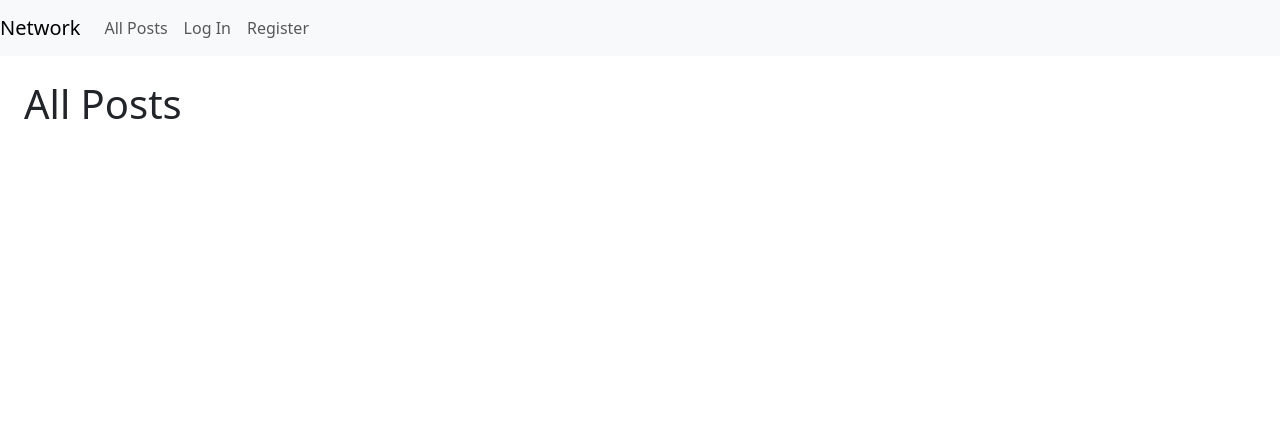
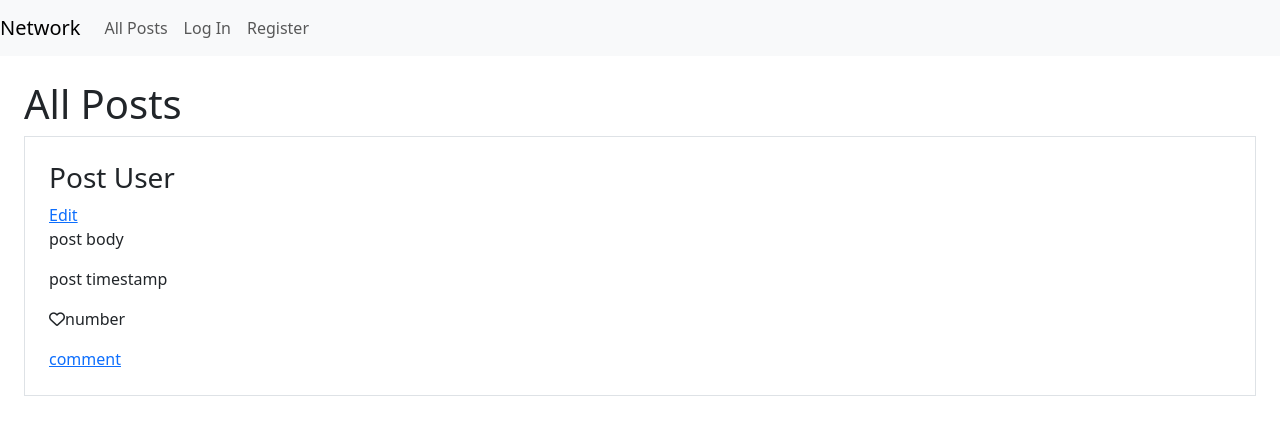
Before and after one commit to AutoAFK/cs50-network, a Django app: page / in a window 1280 px wide. Shown: the top 435 px of the page. Run offline with Django 3.2, Linux system fonts and the light colour scheme; some libraries are stand-ins or nearby versions.

Commit message:
Created layout of the index page

```diff
--- a/network/templates/network/index.html
+++ b/network/templates/network/index.html
@@ -12,4 +12,14 @@
       </div>
     </form>
   {% endif %}
+  <div class="border border-gray p-4 my-2">
+    <h3>Post User</h3>
+    <a href="#">Edit</a>
+    <p>post body</p>
+    <p>post timestamp</p>
+    <p>
+      <i class="fa-regular fa-heart pe-auto"></i>number
+    </p>
+    <a href="#">comment</a>
+  </div>
 {% endblock %}
--- a/network/templates/network/layout.html
+++ b/network/templates/network/layout.html
@@ -9,6 +9,7 @@
       {% endblock %}
     </title>
     <link rel="stylesheet" href="https://cdn.jsdelivr.net/npm/bootstrap@5.3.3/dist/css/bootstrap.min.css" integrity="sha384-QWTKZyjpPEjISv5WaRU9OFeRpok6YctnYmDr5pNlyT2bRjXh0JMhjY6hW+ALEwIH" crossorigin="anonymous" />
+    <link rel="stylesheet" href="https://cdnjs.cloudflare.com/ajax/libs/font-awesome/6.6.0/css/all.min.css" integrity="sha512-Kc323vGBEqzTmouAECnVceyQqyqdsSiqLQISBL29aUW4U/M7pSPA/gEUZQqv1cwx4OnYxTxve5UMg5GT6L4JJg==" crossorigin="anonymous" referrerpolicy="no-referrer" />
     <link href="{% static 'network:styles.css' %}" rel="stylesheet" />
   </head>
   <body>
```
